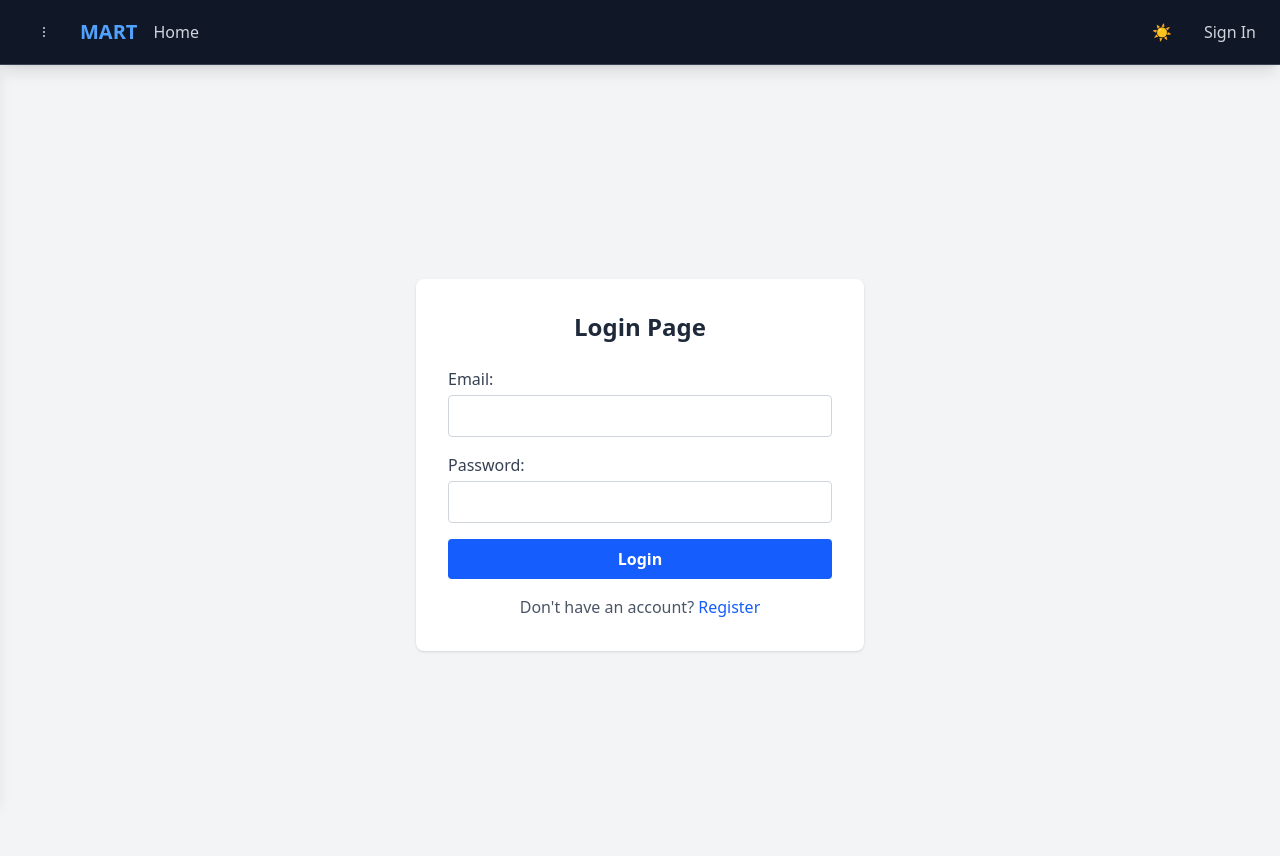
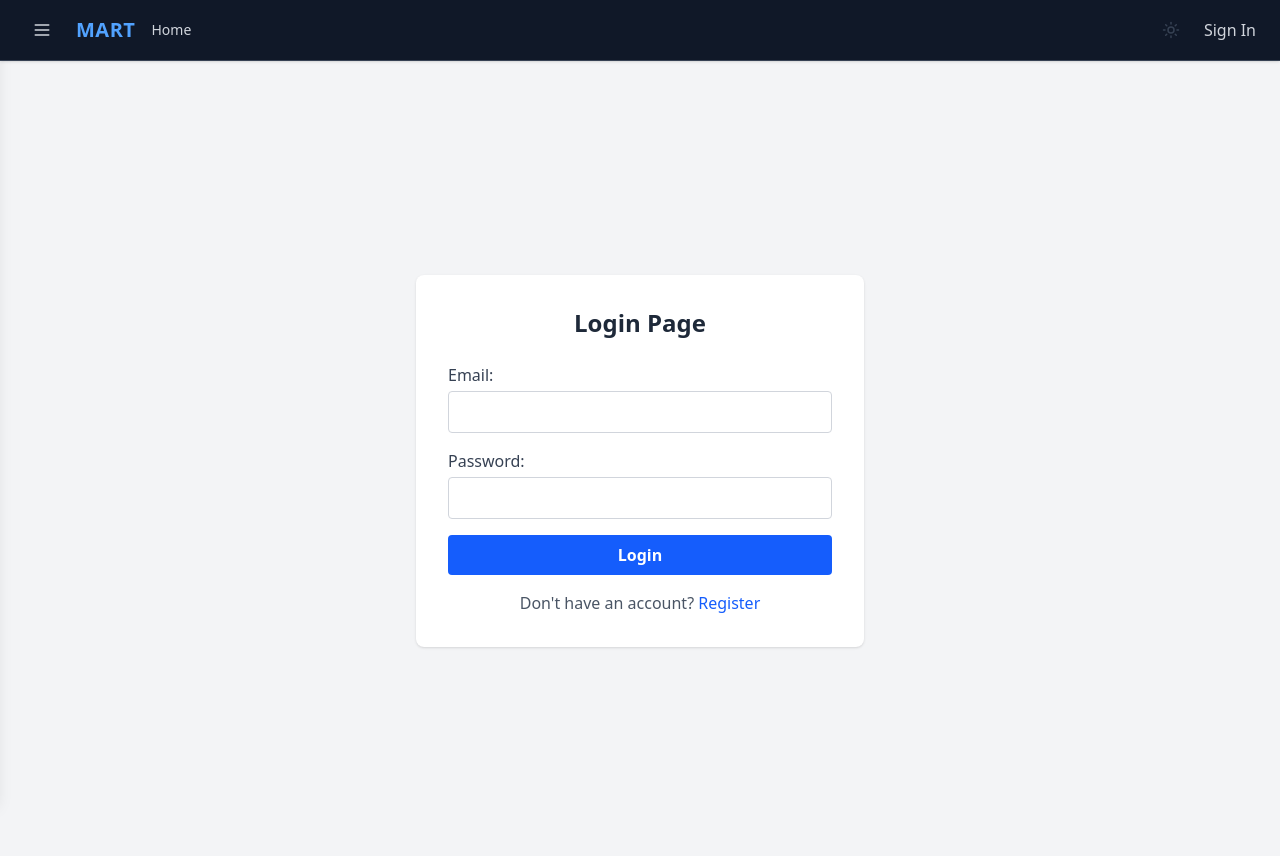
Before and after one commit to piyush-gif/Mart, a React (Vite) app in the folder client/: page /login in a window 1280 px wide. Shown: the top 856 px of the page. Built offline with nearby package versions, Linux system fonts and the light colour scheme; no server answers.

Commit message:
installed lucide-react for icons

```diff
--- a/client/src/components/NavBar.jsx
+++ b/client/src/components/NavBar.jsx
@@ -1,5 +1,6 @@
 import { useState, useContext } from 'react';
 import { Link, useNavigate } from 'react-router-dom';
+import { ShoppingCart, User, Sun, Moon, Menu, LogOut, Settings } from 'lucide-react';
 import { CartContext } from '../contexts/CartContext';
 import { useTheme } from '../contexts/ThemeContext';
 
@@ -19,134 +20,119 @@ const NavBar = ({ toggleSideBar }) => {
     navigate('/login');
   };
 
-  const toggleProfile = () => {
-    setShowProfile(prev => !prev);
-  };
+  const toggleProfile = () => setShowProfile(prev => !prev);
 
   return (
-   <nav className={`sticky top-0 z-50 shadow-lg border-b flex items-center justify-between px-6 py-3 ${
+    <nav className={`sticky top-0 z-50 border-b shadow-sm px-6 py-3 flex items-center justify-between ${
       isDark ? 'bg-gray-900 border-gray-700' : 'bg-white border-gray-200'
     }`}>
+      {/* Left: Brand + Sidebar + Home */}
       <div className="flex items-center gap-4">
         <button
           onClick={toggleSideBar}
           className={`p-2 rounded transition-colors ${
-            isDark
-              ? 'text-gray-300 hover:text-white hover:bg-gray-700'
-              : 'text-gray-700 hover:text-blue-600 hover:bg-gray-100'
+            isDark ? 'text-gray-300 hover:text-white hover:bg-gray-700' : 'text-gray-700 hover:text-blue-600 hover:bg-gray-100'
           }`}
-          aria-label="Open sidebar"
+          aria-label="Toggle sidebar"
         >
-          <svg width="24" height="24" viewBox="0 0 24 24" fill="none">
-            <path stroke="currentColor" strokeLinecap="round" strokeLinejoin="round" strokeWidth="2" d="M12.005 11.995v.01m0-4.01v.01m0 7.99v.01"/>
-          </svg>
+          <Menu size={20} />
         </button>
-        <span className={`text-xl font-bold ${
+        <Link to="/" className={`text-xl font-bold tracking-wide ${
           isDark ? 'text-blue-400' : 'text-blue-600'
-        }`}>MART</span>
-        <Link to="/" className={`transition-colors ${
+        }`}>
+          MART
+        </Link>
+        <Link
+          to="/"
+          className={`text-sm font-medium transition-colors ${
             isDark ? 'text-gray-300 hover:text-blue-400' : 'text-gray-700 hover:text-blue-600'
-        }`}>
+          }`}
+        >
           Home
         </Link>
       </div>
-      <div className="flex items-center gap-6">
-        {isLoggedIn ? (
-          <>
+
+      {/* Right: Nav Actions */}
+      <div className="flex items-center gap-4 relative">
+        {/* Cart */}
+        {isLoggedIn && (
           <Link
             to="/Cart"
-              className={`relative transition-colors ${
-                isDark ? 'text-gray-300 hover:text-blue-400' : 'text-gray-700 hover:text-blue-600'
-              }`}
+            className="relative text-gray-700 hover:text-blue-600 dark:text-gray-300 dark:hover:text-blue-400"
+            aria-label="Cart"
           >
-              Cart
-              <span className="ml-1 inline-block bg-blue-500 text-white text-xs rounded-full px-2 py-0.5">
+            <ShoppingCart size={22} />
+            {cartCount > 0 && (
+              <span className="absolute -top-2 -right-2 bg-red-500 text-white text-[10px] w-5 h-5 flex items-center justify-center rounded-full">
                 {cartCount}
               </span>
+            )}
           </Link>
-            {/* Theme Toggle Button */}
+        )}
+
+        {/* Theme Toggle */}
         <button
           onClick={toggleTheme}
-              className={`p-2 rounded transition-colors ${
-                isDark
-                  ? 'text-gray-300 hover:text-white hover:bg-gray-700'
-                  : 'text-gray-700 hover:text-blue-600 hover:bg-gray-100'
-              }`}
+          className="p-2 rounded transition-colors text-gray-700 hover:text-blue-600 dark:text-gray-300 dark:hover:text-white"
           aria-label="Toggle theme"
         >
-              {isDark ? '☀️' : '🌙'}
+          {isDark ? <Sun size={18} /> : <Moon size={18} />}
         </button>
+
+        {/* Profile Dropdown */}
+        {isLoggedIn ? (
           <div className="relative">
             <button
               onClick={toggleProfile}
-                className={`px-3 py-1 rounded transition-colors ${
-                  isDark
-                    ? 'bg-gray-700 hover:bg-gray-600 text-gray-200'
-                    : 'bg-gray-200 hover:bg-gray-300 text-gray-700'
-                }`}
+              className="flex items-center gap-1 px-3 py-1 rounded bg-gray-200 hover:bg-gray-300 text-gray-700 dark:bg-gray-700 dark:hover:bg-gray-600 dark:text-gray-200"
             >
-                Profile
+              <User size={18} />
+              <svg
+                className={`transform transition-transform ${showProfile ? 'rotate-180' : 'rotate-0'}`}
+                width="12"
+                height="12"
+                viewBox="0 0 24 24"
+              >
+                <path d="M6 9l6 6 6-6" stroke="currentColor" strokeWidth="2" fill="none" />
+              </svg>
             </button>
             {showProfile && (
               <div className={`absolute right-0 mt-2 w-48 border rounded shadow-xl z-10 ${
-                  isDark
-                    ? 'bg-gray-800 border-gray-600'
-                    : 'bg-white border-gray-200'
+                isDark ? 'bg-gray-800 border-gray-600' : 'bg-white border-gray-200'
               }`}>
-                  <div className="flex flex-col p-2">
                 <Link
                   to="/Account"
-                      className={`px-4 py-2 rounded transition-colors ${
-                        isDark
-                          ? 'text-gray-200 hover:bg-gray-700'
-                          : 'text-gray-700 hover:bg-gray-100'
-                      }`}
+                  className="flex items-center gap-2 px-4 py-2 text-sm hover:bg-gray-100 dark:hover:bg-gray-700"
                 >
-                      Your account
+                  <User size={16} />
+                  Your Account
                 </Link>
                 <Link
                   to="/Settings"
-                      className={`px-4 py-2 rounded transition-colors ${
-                        isDark
-                          ? 'text-gray-200 hover:bg-gray-700'
-                          : 'text-gray-700 hover:bg-gray-100'
-                      }`}
+                  className="flex items-center gap-2 px-4 py-2 text-sm hover:bg-gray-100 dark:hover:bg-gray-700"
                 >
+                  <Settings size={16} />
                   Settings
                 </Link>
                 <button
                   onClick={handleLogout}
-                      className="mt-2 bg-red-600 hover:bg-red-700 text-white px-4 py-2 rounded transition-colors"
+                  className="flex items-center gap-2 w-full text-left px-4 py-2 text-sm text-red-600 hover:bg-red-100 dark:hover:bg-red-700 dark:text-red-400"
                 >
+                  <LogOut size={16} />
                   Log out
                 </button>
               </div>
-                </div>
             )}
           </div>
-          </>
         ) : (
-          <>
-            <button
-              onClick={toggleTheme}
-              className={`p-2 rounded transition-colors ${
-                isDark
-                  ? 'text-gray-300 hover:text-white hover:bg-gray-700'
-                  : 'text-gray-700 hover:text-blue-600 hover:bg-gray-100'
-              }`}
-              aria-label="Toggle theme"
-            >
-              {isDark ? '☀️' : '🌙'}
-            </button>
           <Link
             to="/login"
-              className={`transition-colors ${
+            className={`transition-colors font-medium ${
               isDark ? 'text-gray-300 hover:text-blue-400' : 'text-gray-700 hover:text-blue-600'
             }`}
           >
             Sign In
           </Link>
-          </>
         )}
       </div>
     </nav>
--- /dev/null
+++ b/package.json
@@ -0,0 +1,5 @@
+{
+  "dependencies": {
+    "lucide-react": "^0.525.0"
+  }
+}
```
Also changed, not shown: 1 other file (tests, documents, lock files or other folders). Lines whose indentation alone changed are shown as unchanged.
